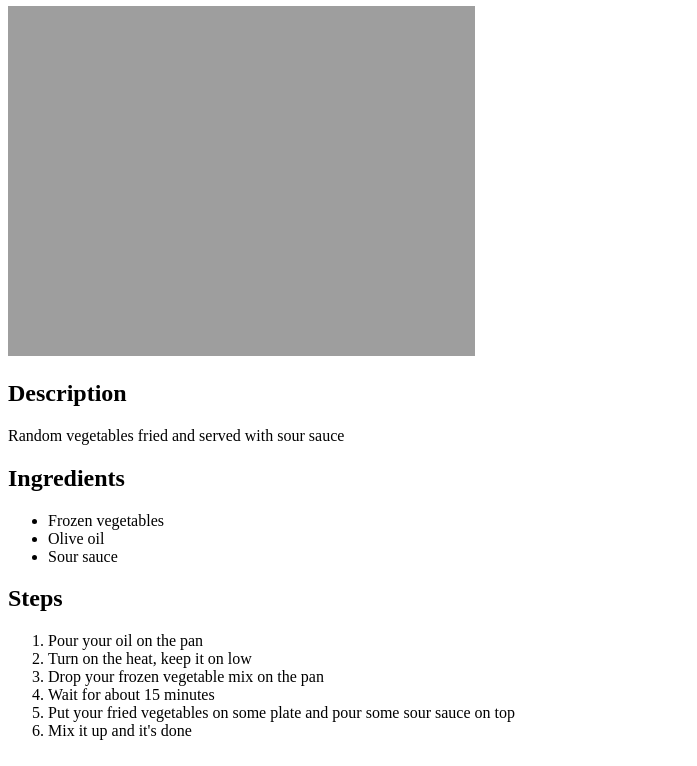
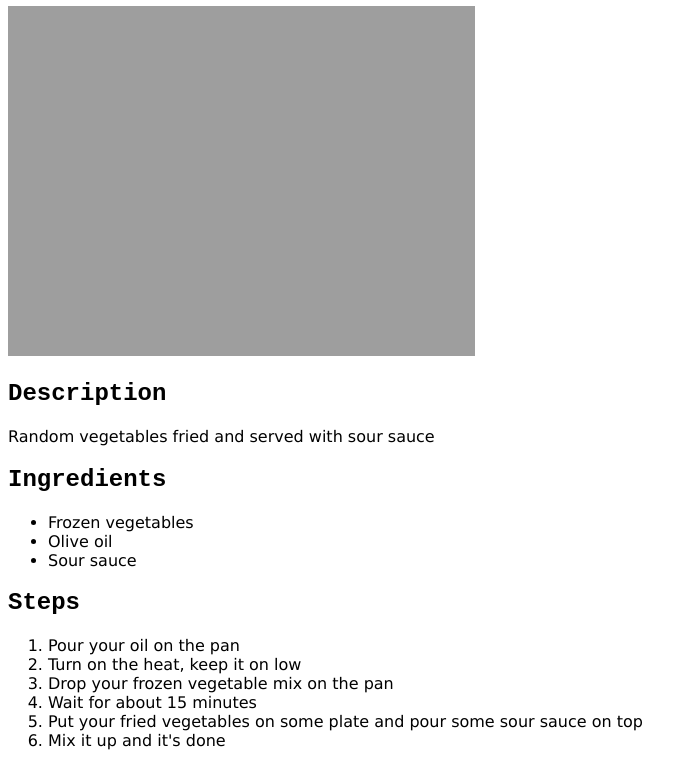
Before and after one commit to Stelvey/Pseudorecipes, a plain HTML site: page recipes/fried_vegetables.html in a window 1280 px wide. Shown: the part 74-840 px from the top of the page, without its empty margins (0-697 px from the left). Drawn offline with Linux system fonts and the light colour scheme; the site is published under a folder, as on GitHub Pages, so addresses that start at the root find nothing.

Commit message:
Change it back to relative since I'm dumb and should go to sleep

```diff
--- a/recipes/fried_vegetables.html
+++ b/recipes/fried_vegetables.html
@@ -1,7 +1,7 @@
 <!DOCTYPE html>
 <html lang="en">
 <head>
-    <link rel="stylesheet" href="/styles.css">
+    <link rel="stylesheet" href="../styles.css">
     <meta charset="UTF-8">
     <meta name="viewport" content="width=device-width, initial-scale=1.0">
     <title>Pseudorecipes | Fried Vegetables</title>
```
Also changed, not shown: index.html (+1 -1 lines), recipes/oatmeal.html (+1 -1 lines), recipes/usual_lunch.html (+1 -1 lines).
